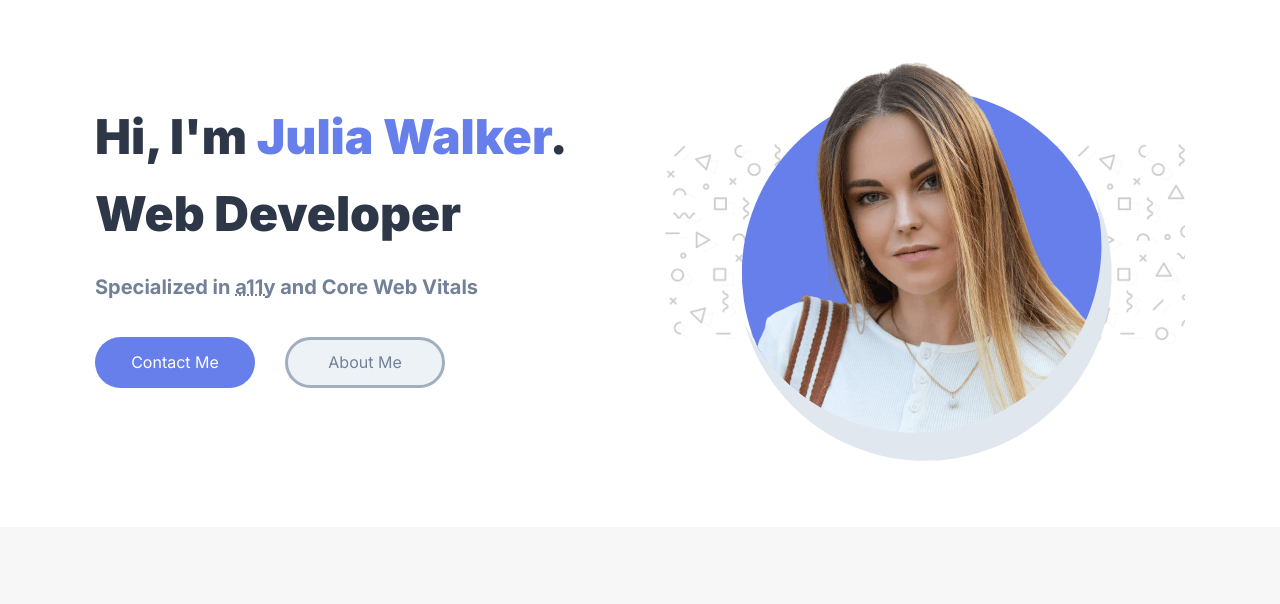
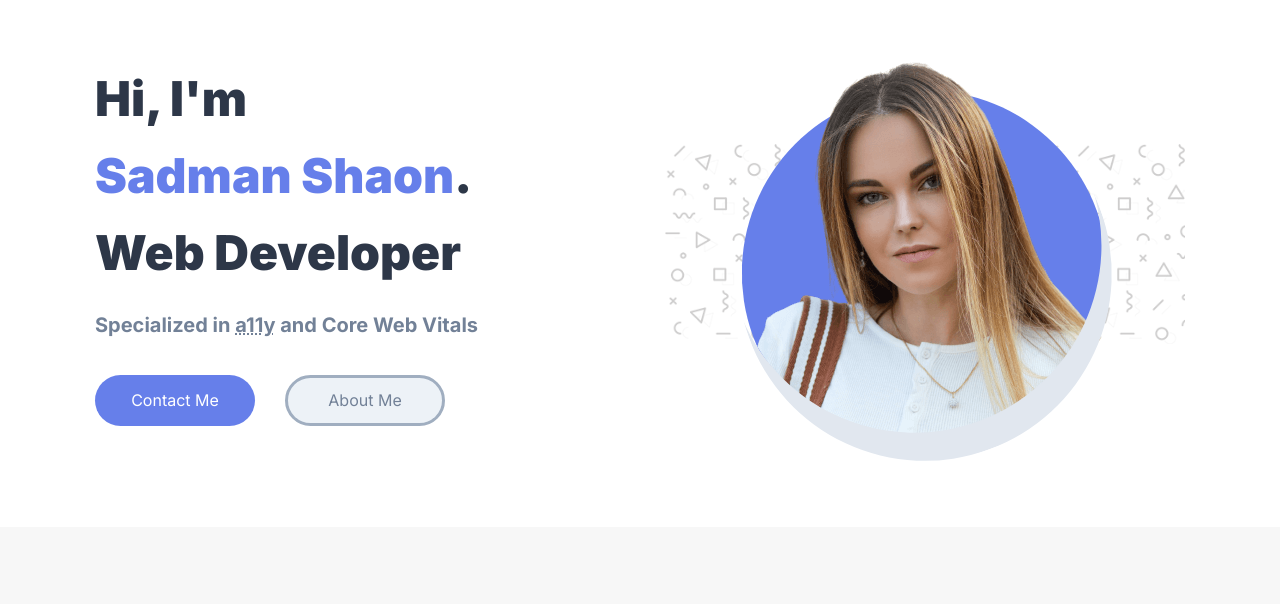
Before and after one commit to sadman-shaon/project-2, a plain HTML site: page index.html in a window 1280 px wide. Shown: the part 91-695 px from the top of the page. Drawn offline with nearby package versions, Linux system fonts and the light colour scheme.

Commit message:
fix:name change

```diff
--- a/index.html
+++ b/index.html
@@ -152,7 +152,7 @@
         <div class="left">
 
           <h1 class="h1">
-            Hi, I'm <b>Julia&nbsp;Walker</b>.
+            Hi, I'm <b>Sadman&nbsp;Shaon</b>.
             <br>Web Developer
           </h1>
 
```
